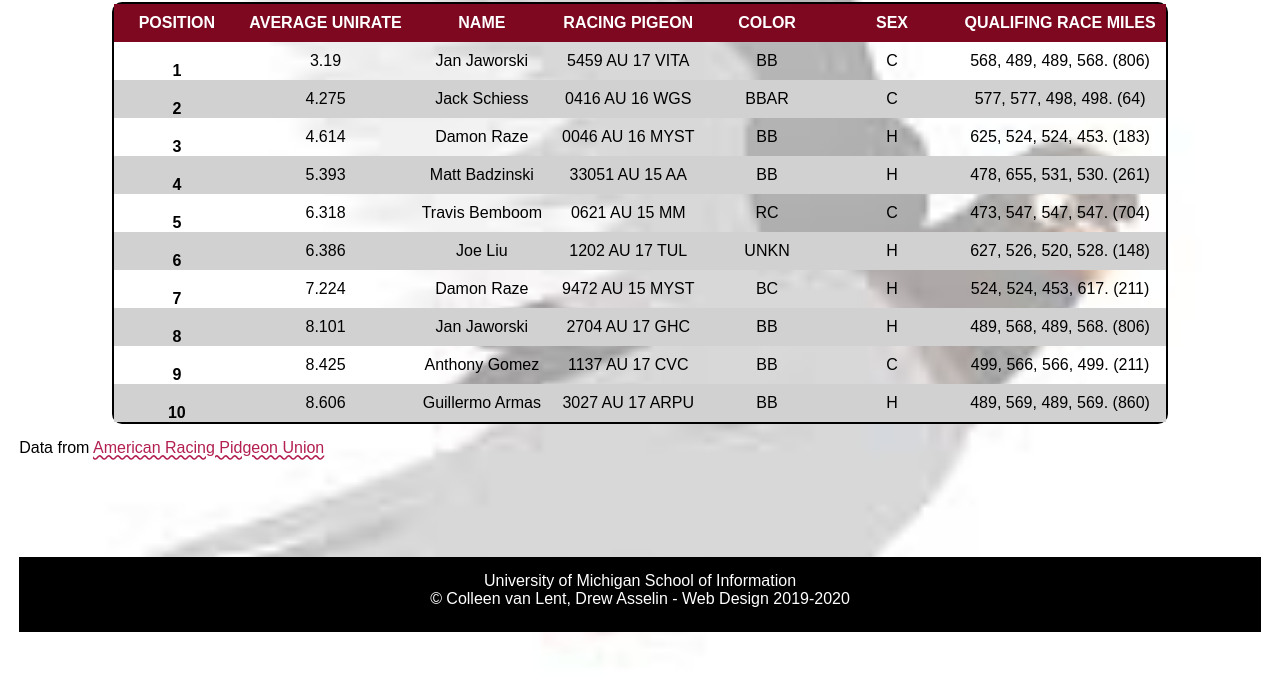
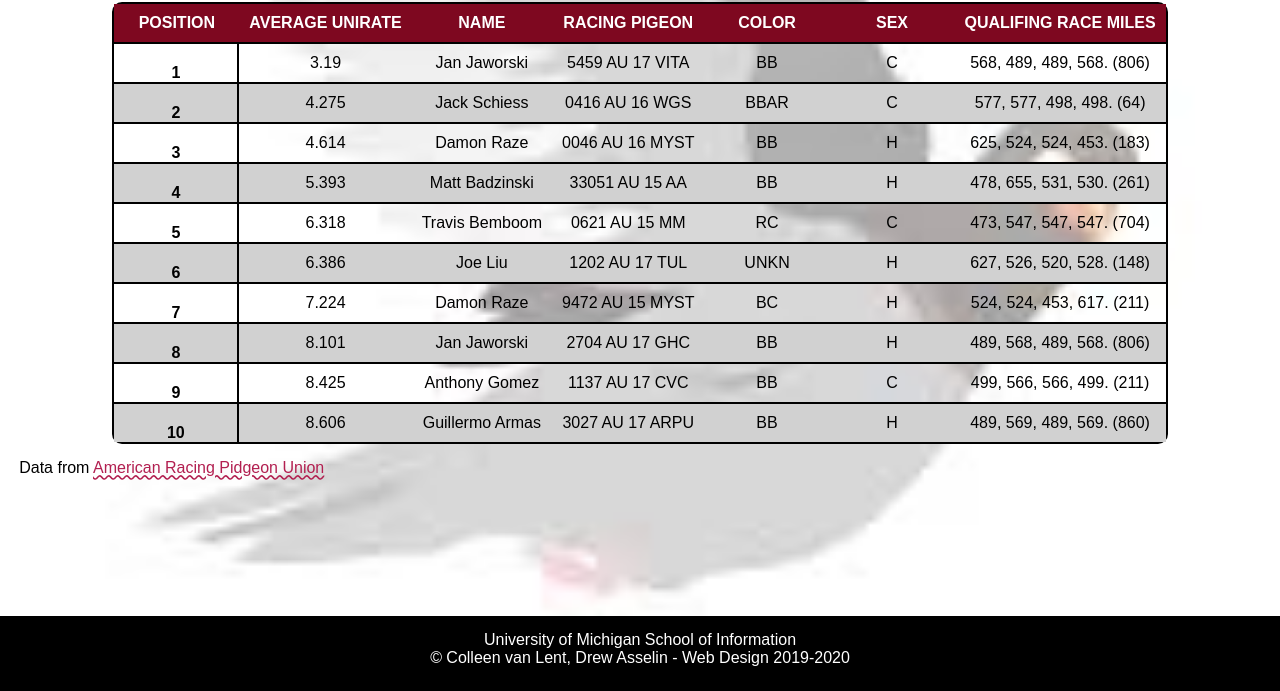
Before and after one commit to clumanauw/homework4-2021, a plain HTML site: page index.html in a window 1280 px wide. Shown: the part 109-800 px from the top of the page. Drawn offline with Linux system fonts and the light colour scheme; a web font is replaced by a local one.

Commit message:
Add files via upload

```diff
--- a/css/style.css
+++ b/css/style.css
@@ -68,7 +68,7 @@ a{
 /*Req 6a*/
 td{
   text-align: center;
-  border-top: 2px #000000;
+  border-top: 2px solid #000000;
   padding: 10px;
 }
 
@@ -77,28 +77,29 @@ td{
   color: #FFFFFF;
   min-width: 125px;
   padding: 10px;
-  text-align: center;
+  vertical-align: middle;
   text-transform: uppercase;
   background-color: #7e0820;
 }
 
 /*Req 6c*/
 .rowhead{
-  border: 2px #000000;
+  border-top: 2px solid #000000;
+  border-right: 2px solid #000000;
 }
 
 /*Req 6d*/
 tr:nth-child(odd) {
   background: opacity;
 }
+
 /*Req 6e*/
 tr:nth-child(even) {
   background: #D1D1D1;
 }
 /*Req 6f*/
 tr:hover {
-  background-color: #7e0820;
-  opacity: 0.25;
+  background-color: rgba(126, 8, 32, 0.25);
 }
 /*Req 7*/
 table{
@@ -121,4 +122,7 @@ footer{
   text-align:center;
   color: #FFFFFF;
   min-height: 75px;
+  position: fixed;
+  left: 0;
+  bottom: 0;
 }
```
